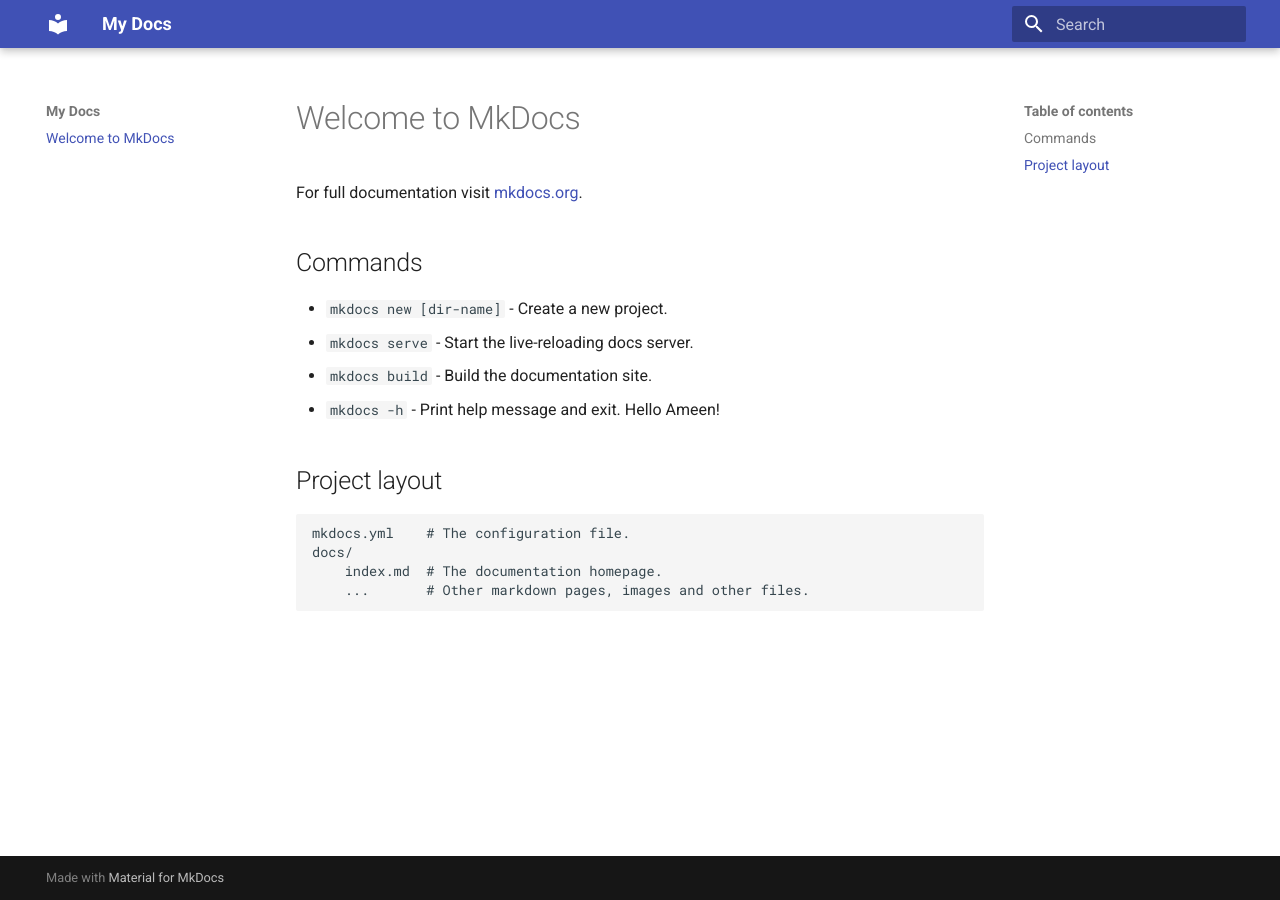
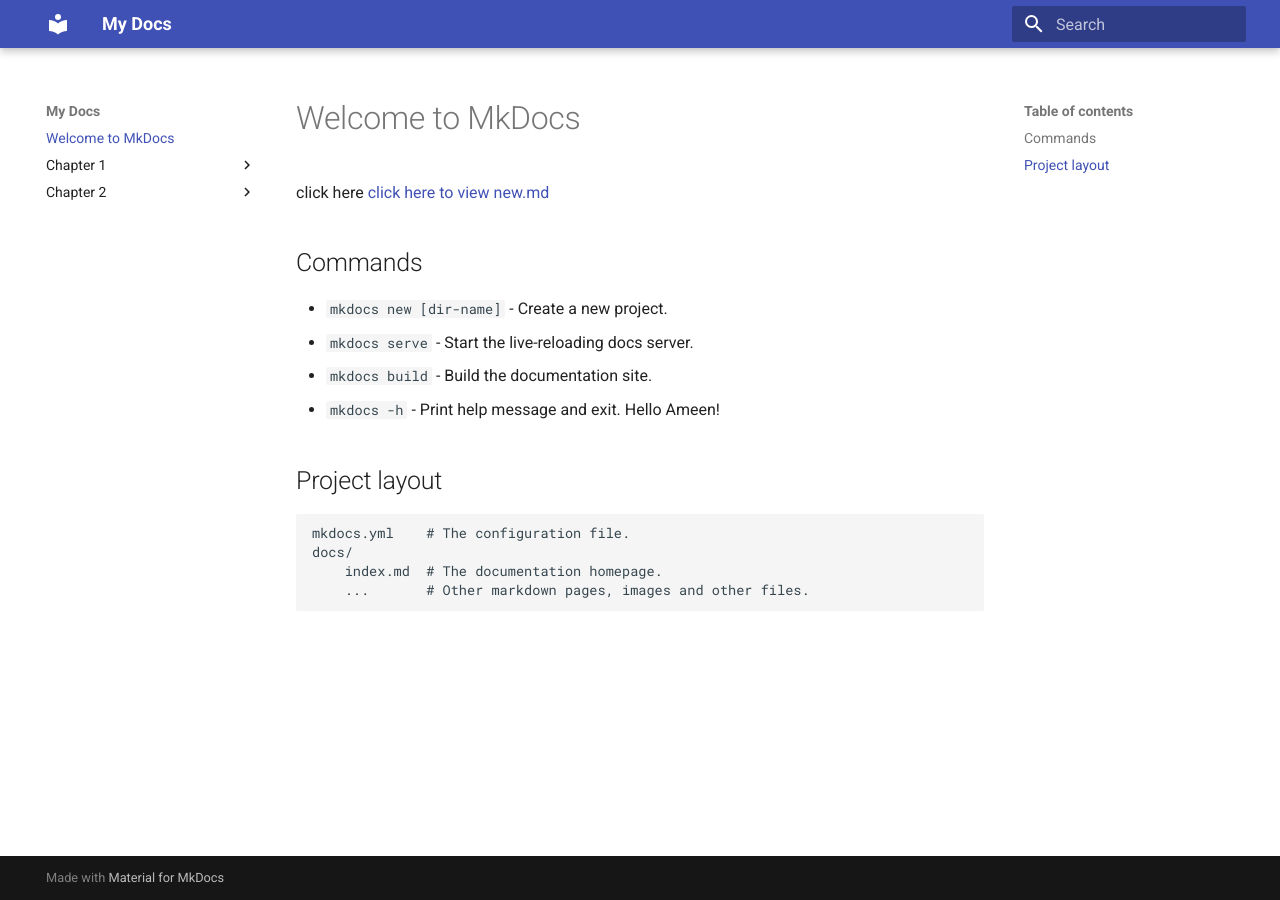
Before and after one commit to SarathBabu0410/myweb, an MkDocs documentation site: the page built from docs/index.md, in a window 1280 px wide. Built offline with MkDocs 1.6.1 and Material for MkDocs 9.7.7, drawn with Linux system fonts in a browser that asks for light colours.

Commit message:
basic set up

```diff
--- a/docs/index.md
+++ b/docs/index.md
@@ -1,7 +1,6 @@
 # Welcome to MkDocs
 
-For full documentation visit [mkdocs.org](https://www.mkdocs.org).
-
+click here [click here to view new.md](chapter_1/new.md)
 ## Commands
 
 * `mkdocs new [dir-name]` - Create a new project.
```
Also changed, not shown: docs/chapter_1/new.md (added, +2 -0 lines), docs/chapter_2/c2.md (added, +1 -0 lines).
